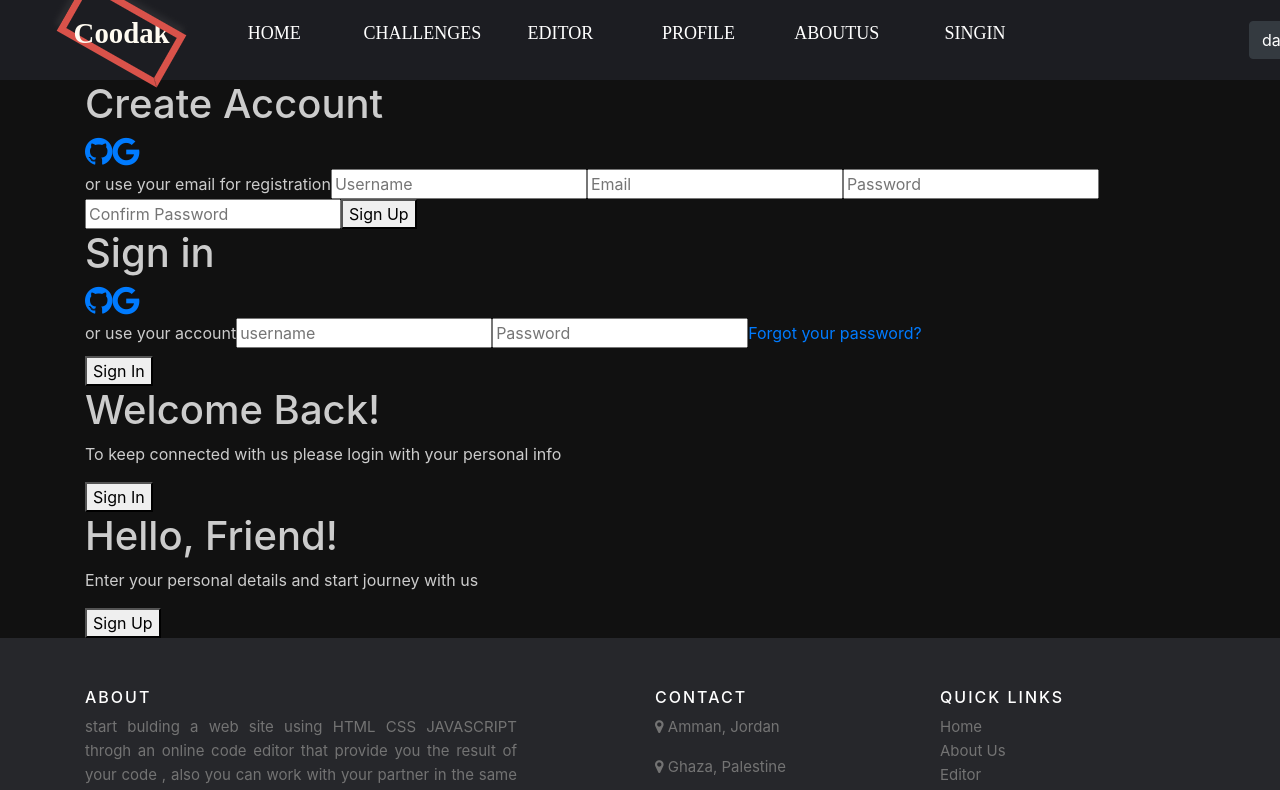
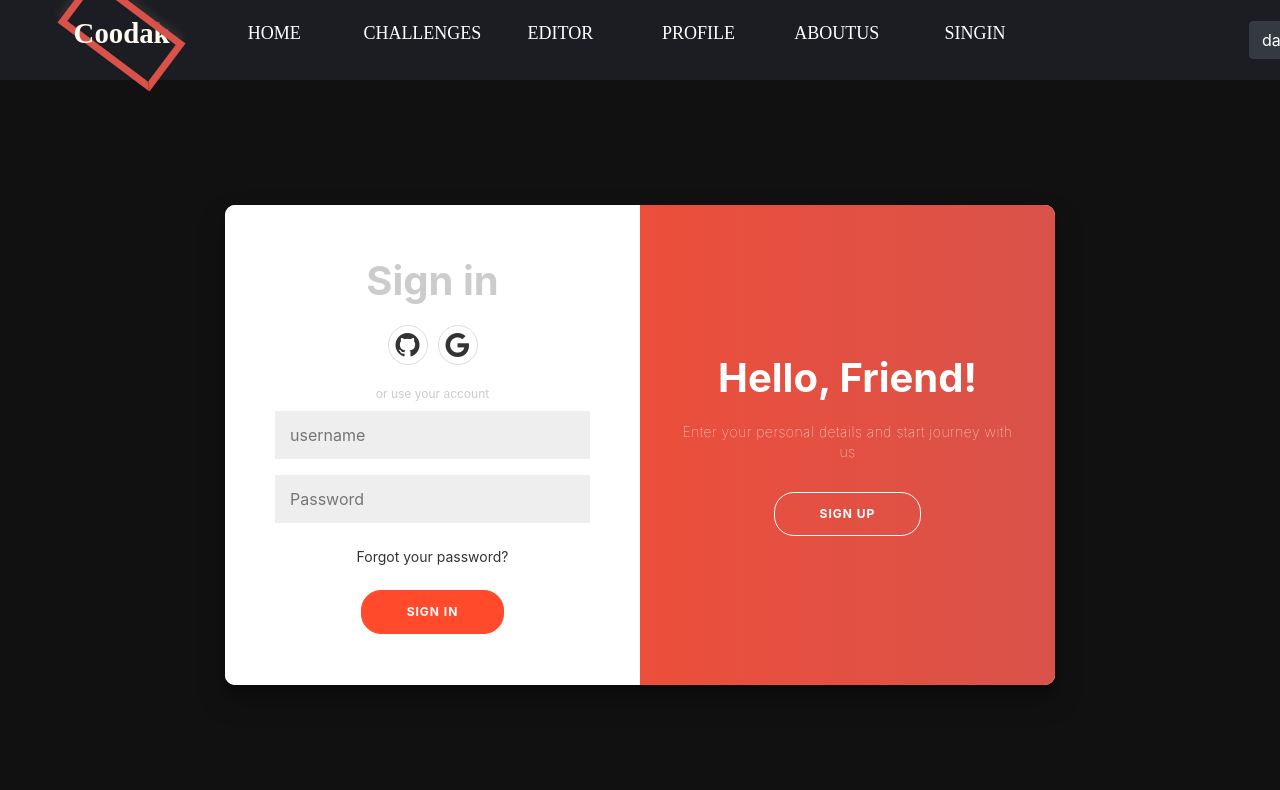
Before and after one commit to StatusCode-200/Coodak-front, a React (Create React App) app: page /signin in a window 1280 px wide. Shown: the top 790 px of the page. Built offline with nearby package versions, Linux system fonts and the light colour scheme.

Commit message:
fix signin

```diff
--- a/src/views/Signin/Signin.scss
+++ b/src/views/Signin/Signin.scss
@@ -1,4 +1,4 @@
-#signupPage {
+#signinPage {
   @import url('https://maxcdn.bootstrapcdn.com/font-awesome/4.7.0/css/font-awesome.min.css');
   @import url("https://fonts.googleapis.com/css?family=Montserrat:400,800");
 
```
